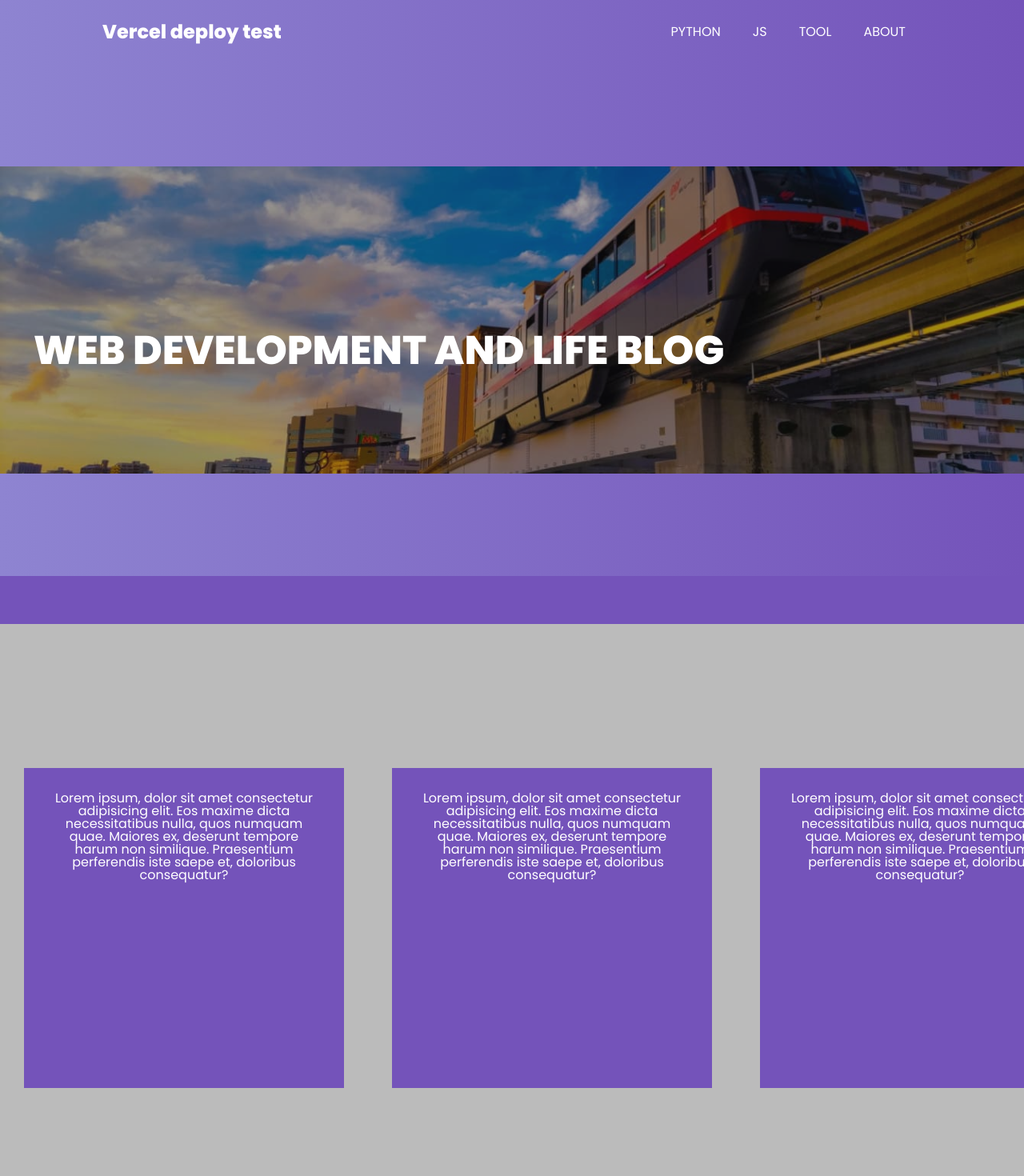
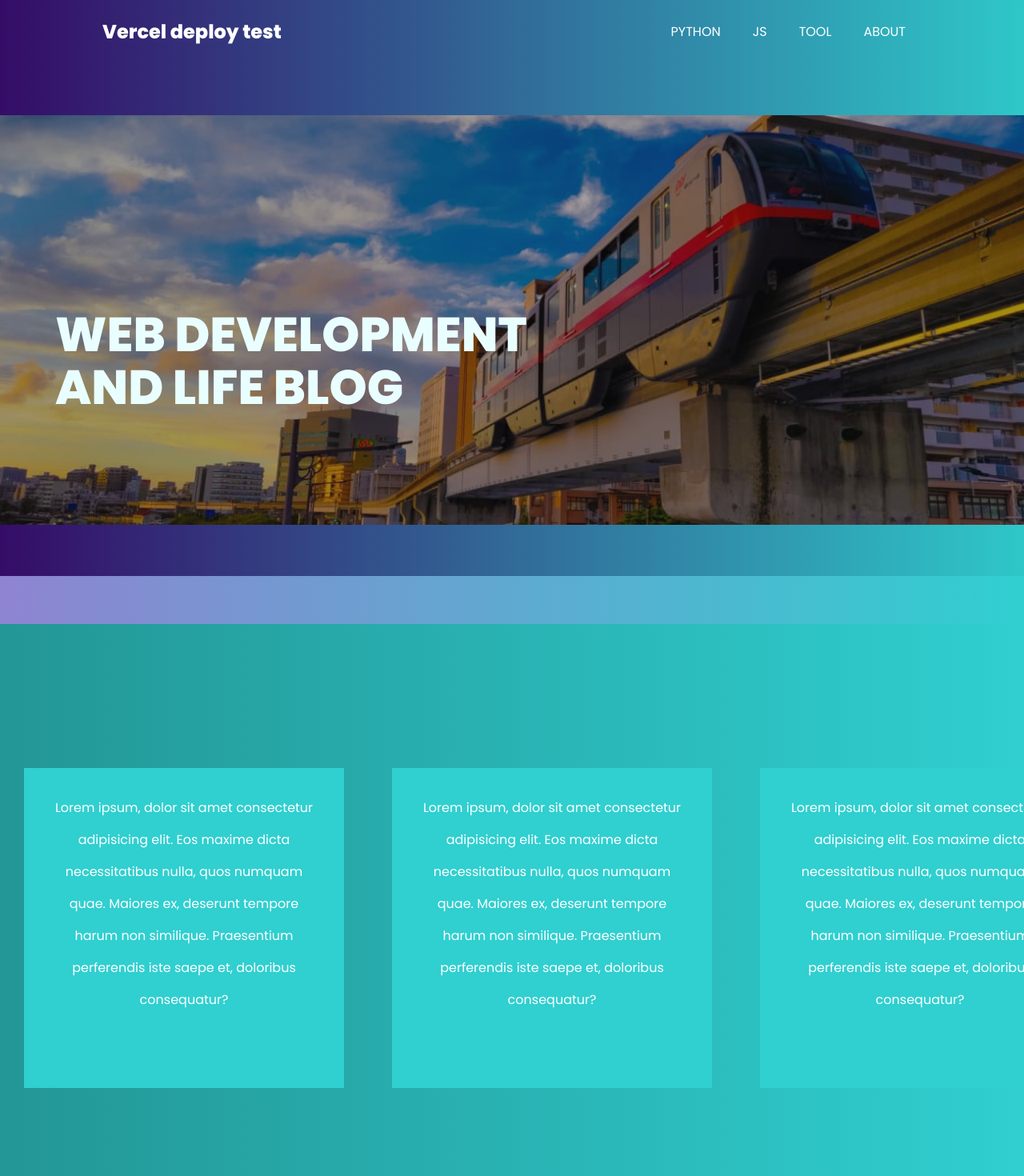
Before and after one commit to shim369/Nextjs-TypeScript-MicroCMS-Site, a Next.js app: page / in a window 1280 px wide. Shown: the top 1470 px of the page at 80% size. Built offline with nearby package versions, Linux system fonts and the light colour scheme.

Commit message:
test gsap

```diff
--- a/pages/components/footer.tsx
+++ b/pages/components/footer.tsx
@@ -1,7 +1,6 @@
+import styles from '../../styles/Home.module.css'
 export default function Footer() {
 	return (
-		<>
-			<footer>©2023 Create Next App</footer>
-		</>
+		<footer className={styles.footer}>©2023 Create Next App</footer>
 	)
 }
--- a/pages/components/header.tsx
+++ b/pages/components/header.tsx
@@ -1,13 +1,23 @@
 import Image from 'next/image'
 import styles from '../../styles/Home.module.css'
-// import { gsap } from 'gsap'
+import React, { useEffect, useRef } from "react";
+import { gsap } from "gsap";
 
 
 export default function Header() {
 	const title = "Vercel deploy test"
+	const ref = React.useRef(null);
+	useEffect(() => {
+	  gsap.to(ref.current, {
+		backgroundImage: "linear-gradient(to left, #30CFD0, #330867)",
+		duration: 8,
+		repeat: -1,
+		ease: "power4.easeInOut"
+	  });
+	}, [ref]);
 	return (
 		<>
-			<header className={styles.header}>
+			<header ref={ref} className={styles.header}>
 			<nav>
 				<h2 className={styles.logo}><a href="./">{ title }</a></h2>
 				<ul className={styles.menu}>
@@ -20,7 +30,7 @@ export default function Header() {
 			<section className={styles.section}>
 				<div className={styles.hero}>
 					<Image src="/images/3.jpg" alt="" width={800} height={500} />
-					<h1 className={styles.headline}>WEB DEVELOPMENT AND LIFE BLOG</h1>
+					<h1 className={styles.headline}>WEB DEVELOPMENT <br />AND LIFE BLOG</h1>
 				</div>
 			</section>
 			</header>
--- a/pages/index.tsx
+++ b/pages/index.tsx
@@ -71,6 +71,7 @@ export default function Home({ title }: Props) {
 
 	return (
 		<>
+		<div className={styles.wrapper}>
 		<Header />
 		<Layout>
 			<div className={styles.mainInner}>
@@ -109,17 +110,16 @@ export default function Home({ title }: Props) {
 				</div>
 				</div>
 			</section>
-			<section className={styles.section}>
-				<div className={styles.container}>
+			<section>
 				<div className={styles.contact}>
 					<p>Lorem ipsum dolor sit amet consectetur adipisicing elit. Aperiam aspernatur, quod mollitia voluptates esse ullam. Corrupti ullam adipisci enim nisi dolore voluptatum, praesentium amet dolores odio aliquam possimus itaque consequuntur!</p>
 					<p>Lorem ipsum dolor sit amet consectetur adipisicing elit. Aperiam aspernatur, quod mollitia voluptates esse ullam. Corrupti ullam adipisci enim nisi dolore voluptatum, praesentium amet dolores odio aliquam possimus itaque consequuntur!</p>
 					<p>Lorem ipsum dolor sit amet consectetur adipisicing elit. Aperiam aspernatur, quod mollitia voluptates esse ullam. Corrupti ullam adipisci enim nisi dolore voluptatum, praesentium amet dolores odio aliquam possimus itaque consequuntur!</p>
 				</div>
-				</div>
 			</section>
 			</div>
 		</Layout>
+			</div>
 		</>
 	)
 }
--- a/styles/Home.module.css
+++ b/styles/Home.module.css
@@ -1,3 +1,10 @@
+.wrapper {
+	width: 100%;
+	min-height: 100%;
+    display: flex;
+    flex-direction: column;
+	position: relative;
+}
 .header {
 	position: relative;
 }
@@ -26,13 +33,13 @@
 	top: 0;
 	left: 0;
 	width: 100%;
-	height: 100vh;
-	background: linear-gradient(to left, #7453ba, #8e84d1);
+	height: 120vh;
+	background: linear-gradient(to left, #30CFD0, #8e84d1);
 	z-index: -1;
 }
 
 .hero {
-	height: 60%;
+	height: 80%;
 	width: 100%;
 	position: relative;
 }
@@ -59,8 +66,9 @@
 	position: absolute;
 	top: 60%;
 	left: 10%;
-	font-size: 50px;
-	color: white;
+	font-size: 60px;
+	line-height: 1.1;
+	color: #e9ffff;
 	transform: translate(-10%, -50%);
 	z-index: 3;
 }
@@ -75,11 +83,10 @@
 .container {
 	width: 100%;
 	height: 100vh;
-	color: #000;
 	padding: 60px 0;
 }
 .mainInner {
-	background: #bbb;
+	background-image: linear-gradient(to left, #30CFD0, #239696);
 }
 .pagesWrapper {
 	position: relative;
@@ -99,15 +106,32 @@
 .page {
 	width: 400px;
 	margin: 30px;
-	background: #7453ba;
+	background: #30CFD0;
 	height: 400px;
 	padding: 30px;
 	color: #fff;
 }
+
+.page p {
+	line-height: 2.5;
+}
+
 .contact {
 	margin-top: 80px;
-	height: 100vh;
-	background: #7453ba;
-	padding: 80px 0;
+	height: auto;
+	background: #22014c;
+	padding: 80px 5%;
 	color: #fff;
 }
+
+.contact p {
+	line-height: 2;
+}
+
+.footer {
+	width: 100%;
+	text-align: center;
+	color: #fff;
+	padding: 20px 0;
+	background: #22014c;
+}
--- a/styles/globals.css
+++ b/styles/globals.css
@@ -13,9 +13,7 @@
 	-ms-overflow-style: none;
 	scrollbar-width: none;
 }
-body {
-	background: #7453ba;
-}
+
 nav {
     display: grid;
     grid-template-columns: 10% 1fr 1fr 10%;
@@ -28,16 +26,9 @@ nav {
 main {
 	text-align: center;
 	color: #fff;
-	padding: 60px 0;
-	background: #7453ba;
+	padding: 60px 0 0;
 }
 
 main a {
 	color: #fff;
 }
-footer {
-	text-align: center;
-	color: #fff;
-	background: #7453ba;
-	padding: 20px 0;
-}
```
